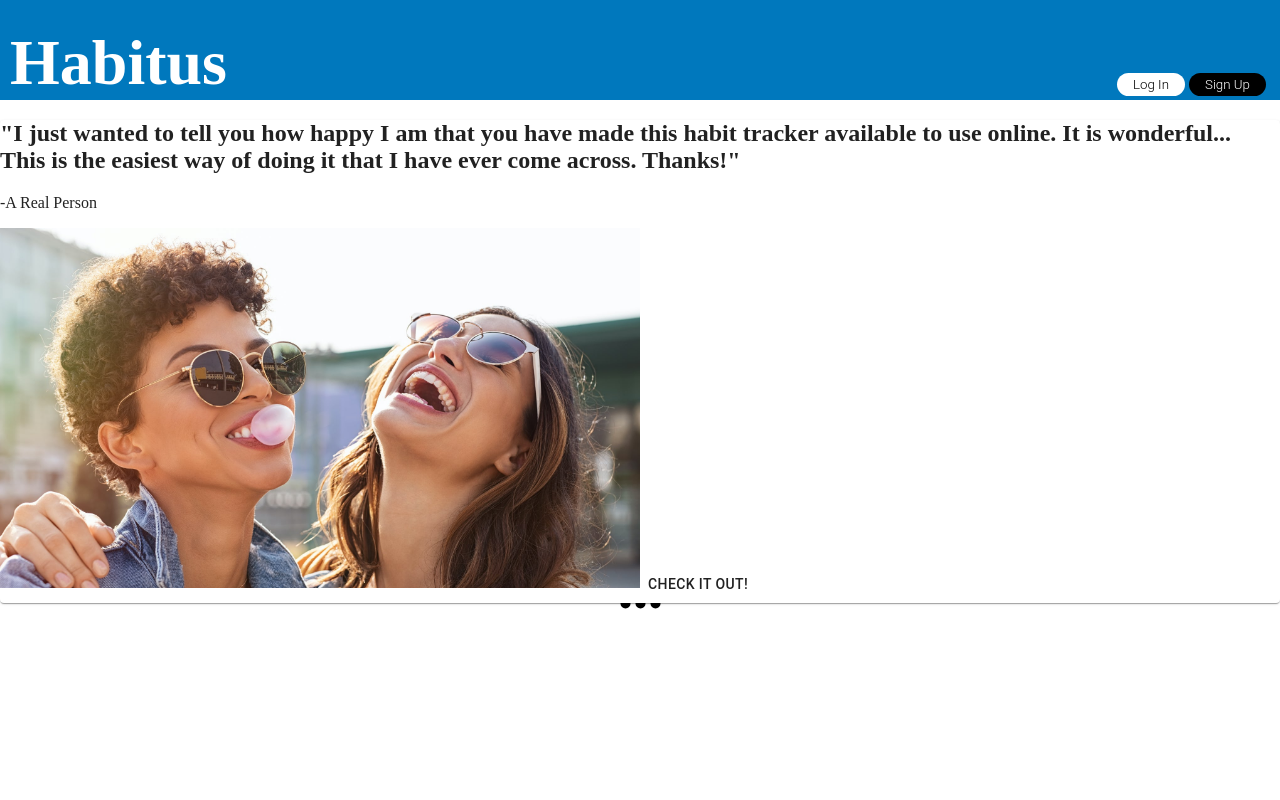
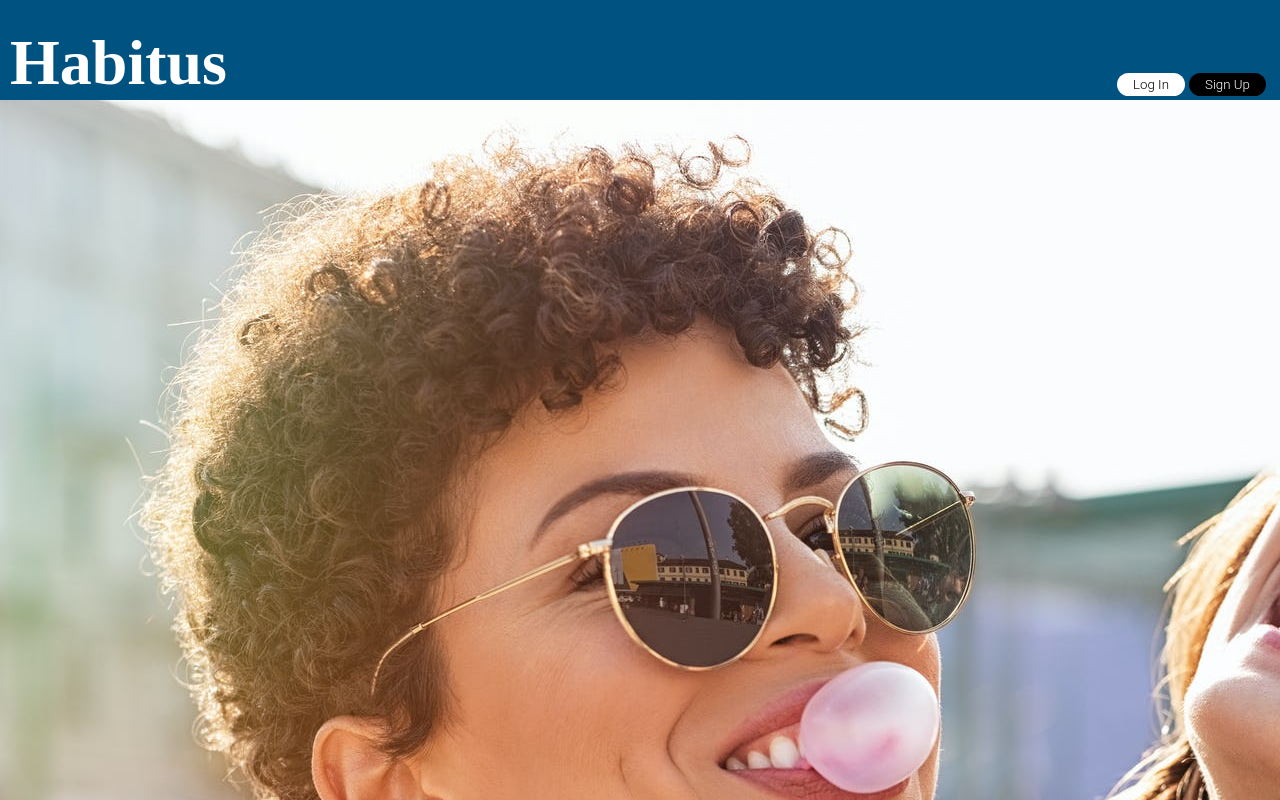
Before and after one commit to cpbram2011/moodtrackr-frontend, a React (Create React App) app: page /#/ in a window 1280 px wide. Shown: the top 800 px of the page. Built offline with nearby package versions, Linux system fonts and the light colour scheme.

Commit message:
start carousel css fix

```diff
--- a/src/app.scss
+++ b/src/app.scss
@@ -1,5 +1,5 @@
 
-$blue: #0078bd;
+$blue: #005281;
 
 
 html {
@@ -174,8 +174,26 @@ div.week {
 
     }
 
-    img {
-        width: 50%;
-        height: 50%;
+    .CarouselItem {
+        background-color: palegoldenrod;
+
+        .MuiPaper-root {
+            position: relative;
+            background-color: red;
+        }
+
+       span {
+           position: absolute;
+           top: 0;
+           left: 0;
+        }
+
+       img {
+           width: 100%;
+
+        }
+
     }
+
+
 }
--- a/src/components/splash/splash.jsx
+++ b/src/components/splash/splash.jsx
@@ -7,7 +7,7 @@ import sunset from './sunset.jpg'
 import friend from './friend.jpg'
 import yoga from './yoga.jpg'
 
-function makeCarousel(props){
+function makeCarousel(){
     var items = [
         {
             name: "Chart positive change",
@@ -26,7 +26,7 @@ function makeCarousel(props){
         }
     ];
     return (
-        <Carousel>
+        <Carousel className='my-car'>
             {
                 items.map( (item, i) => <Item key={i} item={item} /> )
             }
@@ -38,12 +38,12 @@ function Item(props){
     const dispatch = useDispatch();
     return (
         <Paper>
-            <h2>{props.item.name}</h2>
-            <p>{props.item.description}</p>
             <img src={props.item.img}/>
-            <Button className="CheckButton" onClick={() => dispatch(openModal("signup"))}>
-                Check it out!
-            </Button>
+            <span>
+                <h2>{props.item.name}</h2>
+                <p>{props.item.description}</p>
+            </span>
+
         </Paper>
     )
 }
@@ -65,6 +65,9 @@ const Splash = () => {
 
             </div>
             {makeCarousel()}
+            <Button className="CheckButton" onClick={() => dispatch(openModal("signup"))}>
+                Check it out!
+            </Button>
         </div>
 
     )
```
